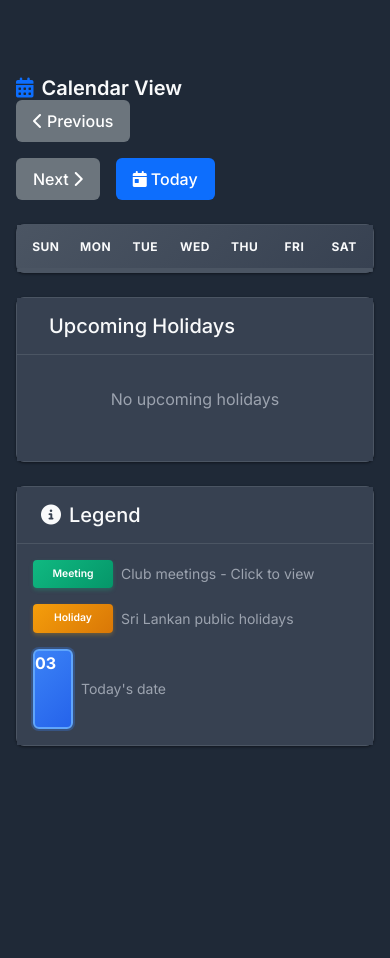
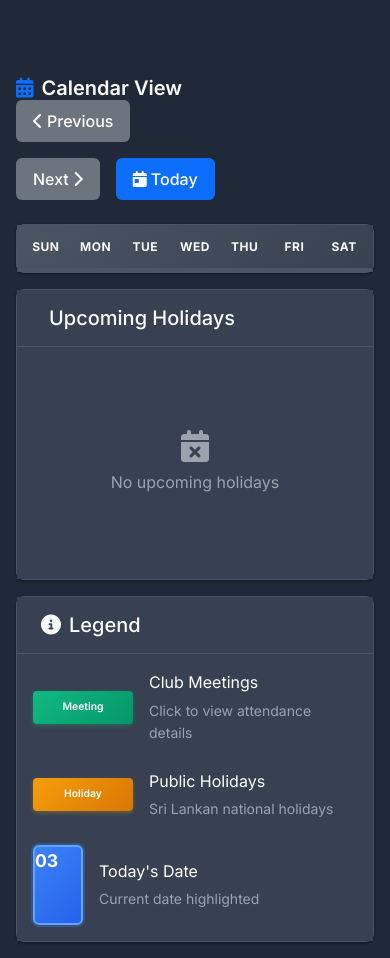
Before and after one commit to nmasnanjana/Membership-Management-System, a Django app: template app/templates/calendar/view.html in a window 390 px wide. Before the commit the page ends 747 px from the top, so only its background shows below. Run offline with Django 3.2, Linux system fonts and the light colour scheme; the template is opened without the code that fills it, so the values that code supplies are empty; some libraries are stand-ins or nearby versions.

Commit message:
Restructure Calendar View layout with equal-height widgets
- Calendar now in full-width single row for better visibility
- Upcoming Holidays and Legend placed side-by-side in second row
- Implemented equal-height widgets using flexbox (h-100 class)
- Enhanced calendar cells: increased min-height to 140px for better UX
- Improved legend layout with better descriptions and spacing
- Added custom scrollbar styling for holidays section
- Better empty state with icon and message
- Responsive design maintained for all screen sizes

```diff
--- a/app/templates/calendar/view.html
+++ b/app/templates/calendar/view.html
@@ -16,7 +16,7 @@
         .calendar-day {
             background: #374151;
             padding: 0.75rem 0.5rem;
-            min-height: 120px;
+            min-height: 140px;
             position: relative;
             transition: all 0.3s cubic-bezier(0.4, 0, 0.2, 1);
             border-radius: 6px;
@@ -189,6 +189,47 @@
             text-align: center;
             padding-top: 0.5rem;
         }
+
+        /* Ensure equal heights for cards in the same row */
+        .row.g-3 {
+            display: flex;
+            flex-wrap: wrap;
+        }
+
+        .row.g-3 > [class*='col-'] {
+            display: flex;
+        }
+
+        .row.g-3 .modern-card {
+            display: flex;
+            flex-direction: column;
+            width: 100%;
+        }
+
+        .row.g-3 .modern-card-body {
+            flex: 1;
+            display: flex;
+            flex-direction: column;
+        }
+
+        /* Scrollbar styling for holidays */
+        .modern-card-body::-webkit-scrollbar {
+            width: 6px;
+        }
+
+        .modern-card-body::-webkit-scrollbar-track {
+            background: #374151;
+            border-radius: 3px;
+        }
+
+        .modern-card-body::-webkit-scrollbar-thumb {
+            background: #6b7280;
+            border-radius: 3px;
+        }
+
+        .modern-card-body::-webkit-scrollbar-thumb:hover {
+            background: #9ca3af;
+        }
     </style>
 {% endblock head %}
 
@@ -232,9 +273,10 @@
             {% endif %}
         </div>
 
-        <div class="row">
-            <div class="col-lg-9">
-                <div class="modern-card mb-4">
+        <!-- Calendar Row - Full Width -->
+        <div class="row mb-3">
+            <div class="col-12">
+                <div class="modern-card h-100">
                     <div class="modern-card-body p-0">
                         <div class="calendar-header">
                             <div>Sun</div>
@@ -282,21 +324,24 @@
                     </div>
                 </div>
             </div>
+        </div>
 
-            <div class="col-lg-3">
-                <div class="modern-card mb-4">
+        <!-- Upcoming Holidays and Legend Row - Equal Heights -->
+        <div class="row g-3">
+            <div class="col-lg-6 col-md-6 col-12">
+                <div class="modern-card h-100">
                     <div class="modern-card-header">
                         <h5 class="mb-0">
                             <i class="fas fa-calendar-star me-2"></i>Upcoming Holidays
                         </h5>
                     </div>
-                    <div class="modern-card-body">
+                    <div class="modern-card-body" style="max-height: 400px; overflow-y: auto;">
                         {% if upcoming_holidays %}
                             {% for holiday in upcoming_holidays %}
                                 <div class="mb-3 pb-3 {% if not forloop.last %}border-bottom border-secondary{% endif %}">
                                     <div class="d-flex align-items-start gap-2">
                                         <div class="rounded-circle d-flex align-items-center justify-content-center"
-                                             style="width: 40px; height: 40px; background: rgba(245, 158, 11, 0.2); min-width: 40px;">
+                                             style="width: 40px; height: 40px; background: rgba(245, 158, 11, 0.2); min-width: 40px; flex-shrink: 0;">
                                             <i class="fas fa-star text-warning"></i>
                                         </div>
                                         <div class="flex-grow-1">
@@ -310,31 +355,47 @@
                                 </div>
                             {% endfor %}
                         {% else %}
-                            <p class="text-muted text-center py-3">No upcoming holidays</p>
+                            <div class="d-flex align-items-center justify-content-center" style="min-height: 200px;">
+                                <div class="text-center">
+                                    <i class="fas fa-calendar-times text-muted mb-2" style="font-size: 2rem;"></i>
+                                    <p class="text-muted mb-0">No upcoming holidays</p>
+                                </div>
+                            </div>
                         {% endif %}
                     </div>
                 </div>
+            </div>
 
-                <div class="modern-card">
+            <div class="col-lg-6 col-md-6 col-12">
+                <div class="modern-card h-100">
                     <div class="modern-card-header">
                         <h5 class="mb-0">
                             <i class="fas fa-info-circle me-2"></i>Legend
                         </h5>
                     </div>
-                    <div class="modern-card-body">
-                        <div class="mb-3 d-flex align-items-center gap-2">
-                            <span class="event-meeting d-inline-block" style="width: 80px; text-align: center; padding: 6px;">Meeting</span>
-                            <span class="text-muted small">Club meetings - Click to view</span>
+                    <div class="modern-card-body d-flex flex-column justify-content-center" style="min-height: 200px;">
+                        <div class="mb-4 d-flex align-items-center gap-3">
+                            <span class="event-meeting d-inline-block" style="width: 100px; text-align: center; padding: 8px; flex-shrink: 0;">Meeting</span>
+                            <div>
+                                <div class="text-white fw-semibold mb-1">Club Meetings</div>
+                                <div class="text-muted small">Click to view attendance details</div>
+                            </div>
                         </div>
-                        <div class="mb-3 d-flex align-items-center gap-2">
-                            <span class="event-holiday d-inline-block" style="width: 80px; text-align: center; padding: 6px;">Holiday</span>
-                            <span class="text-muted small">Sri Lankan public holidays</span>
+                        <div class="mb-4 d-flex align-items-center gap-3">
+                            <span class="event-holiday d-inline-block" style="width: 100px; text-align: center; padding: 8px; flex-shrink: 0;">Holiday</span>
+                            <div>
+                                <div class="text-white fw-semibold mb-1">Public Holidays</div>
+                                <div class="text-muted small">Sri Lankan national holidays</div>
+                            </div>
                         </div>
-                        <div class="mb-0 d-flex align-items-center gap-2">
-                            <div class="calendar-day today d-inline-block" style="width: 40px; height: 40px; padding: 0; cursor: default; display: flex; align-items: center; justify-content: center;">
-                                <span style="color: white; font-weight: 700;">{% now "d" %}</span>
+                        <div class="mb-0 d-flex align-items-center gap-3">
+                            <div class="calendar-day today d-inline-block" style="width: 50px; height: 50px; padding: 0; cursor: default; display: flex; align-items: center; justify-content: center; flex-shrink: 0;">
+                                <span style="color: white; font-weight: 700; font-size: 1.1rem;">{% now "d" %}</span>
                             </div>
-                            <span class="text-muted small">Today's date</span>
+                            <div>
+                                <div class="text-white fw-semibold mb-1">Today's Date</div>
+                                <div class="text-muted small">Current date highlighted</div>
+                            </div>
                         </div>
                     </div>
                 </div>
```
